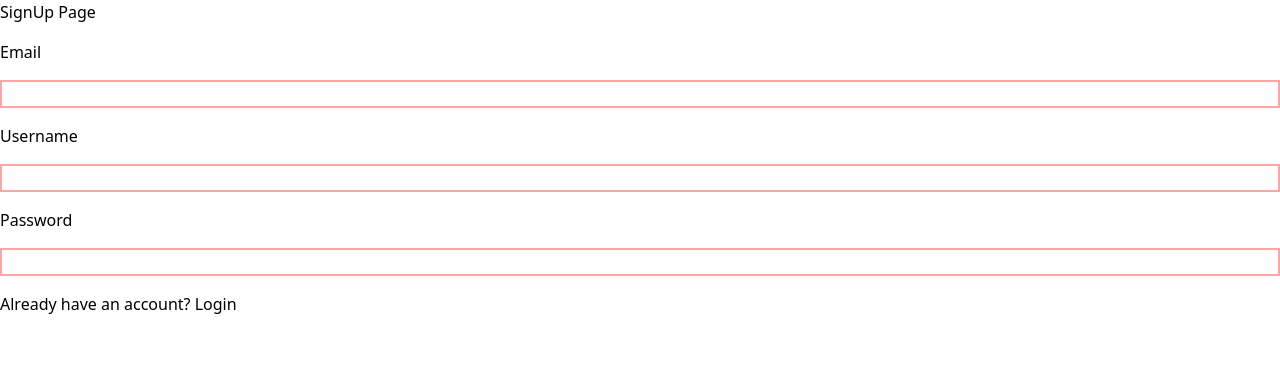
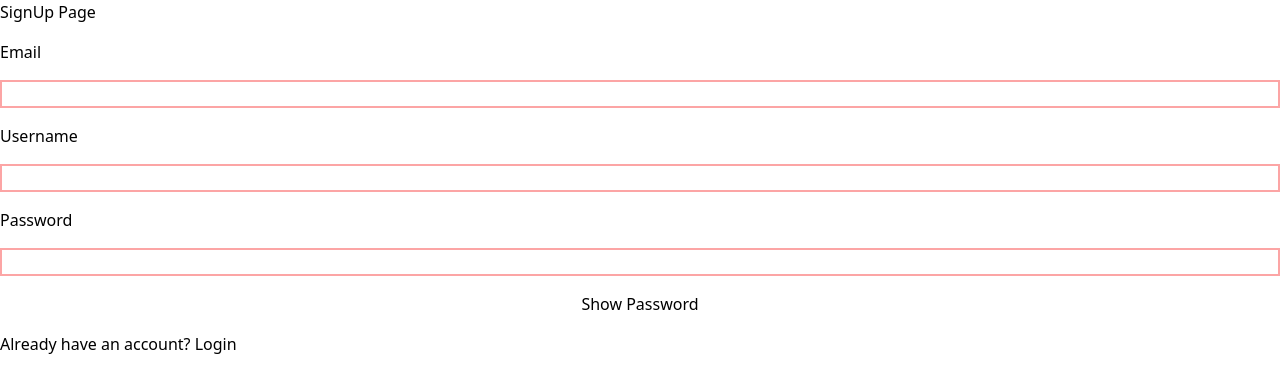
Before and after one commit to Jacksonwrk3/wisper, a Next.js app: page /signup in a window 1280 px wide. Shown: the top 392 px of the page. Built offline with nearby package versions, Linux system fonts and the light colour scheme.

Commit message:
Implemented show/hide password feature

```diff
--- a/src/app/(auth)/signup/page.tsx
+++ b/src/app/(auth)/signup/page.tsx
@@ -14,11 +14,17 @@ const SignUp = () => {
   const [usernameError, setUsernameError] = useState("");
   const [password, setPassword] = useState("");
   const [passwordError, setPasswordError] = useState("");
+  const [showPassword, setShowPassword] = useState(false);
 
   const emailTimeoutRef = useRef<NodeJS.Timeout | null>(null);
   const usernameTimeoutRef = useRef<NodeJS.Timeout | null>(null);
   const passwordTimeoutRef = useRef<NodeJS.Timeout | null>(null);
 
+  const toggleShowPassword = () => {
+    setShowPassword((prevState) => {
+      return !prevState;
+    });
+  };
   const emailOnChange = (event: React.ChangeEvent<HTMLInputElement>) => {
     const newEmail = event.target.value;
     setEmail(newEmail);
@@ -101,10 +107,11 @@ const SignUp = () => {
       <input
         className="border-2 border-red-300"
         id="password"
-        type="password"
+        type={showPassword ? "text" : "password"}
         value={password}
         onChange={onPasswordChange}
       />
+      <button onClick={toggleShowPassword}>Show Password</button>
       {passwordError && <span>{passwordError}</span>}
 
       <Link href="/login">Already have an account? Login</Link>
```
